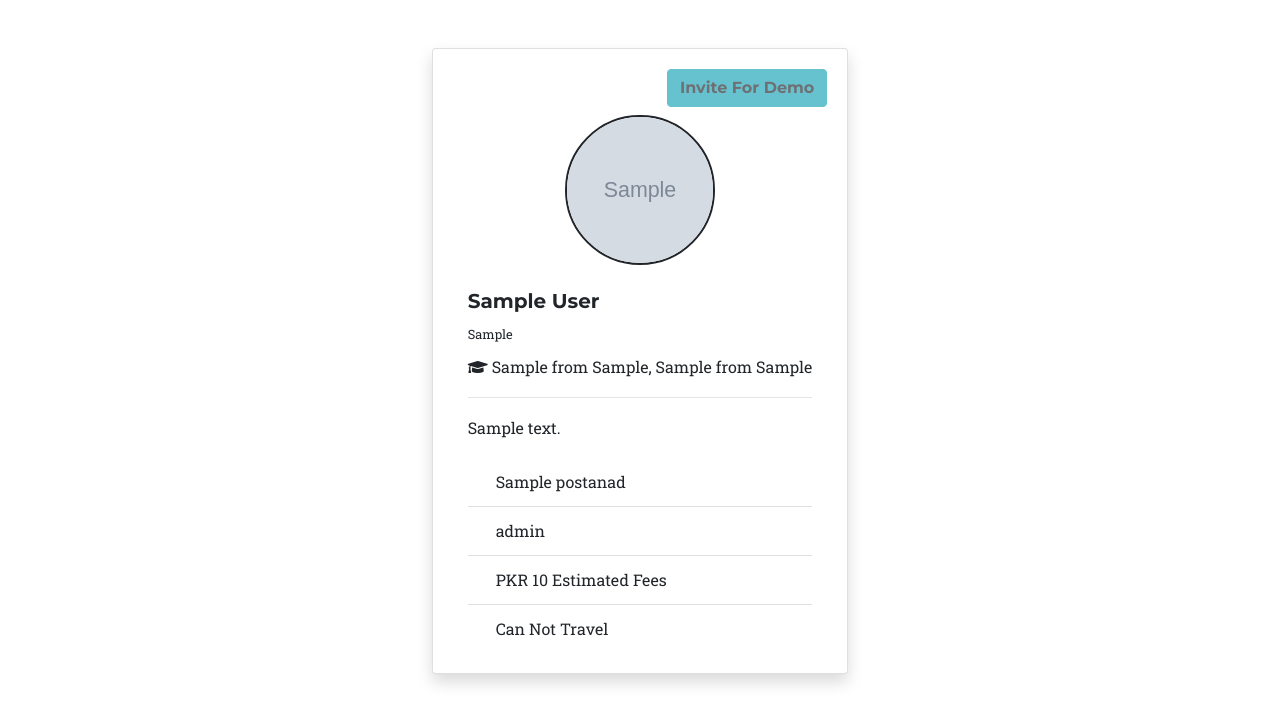
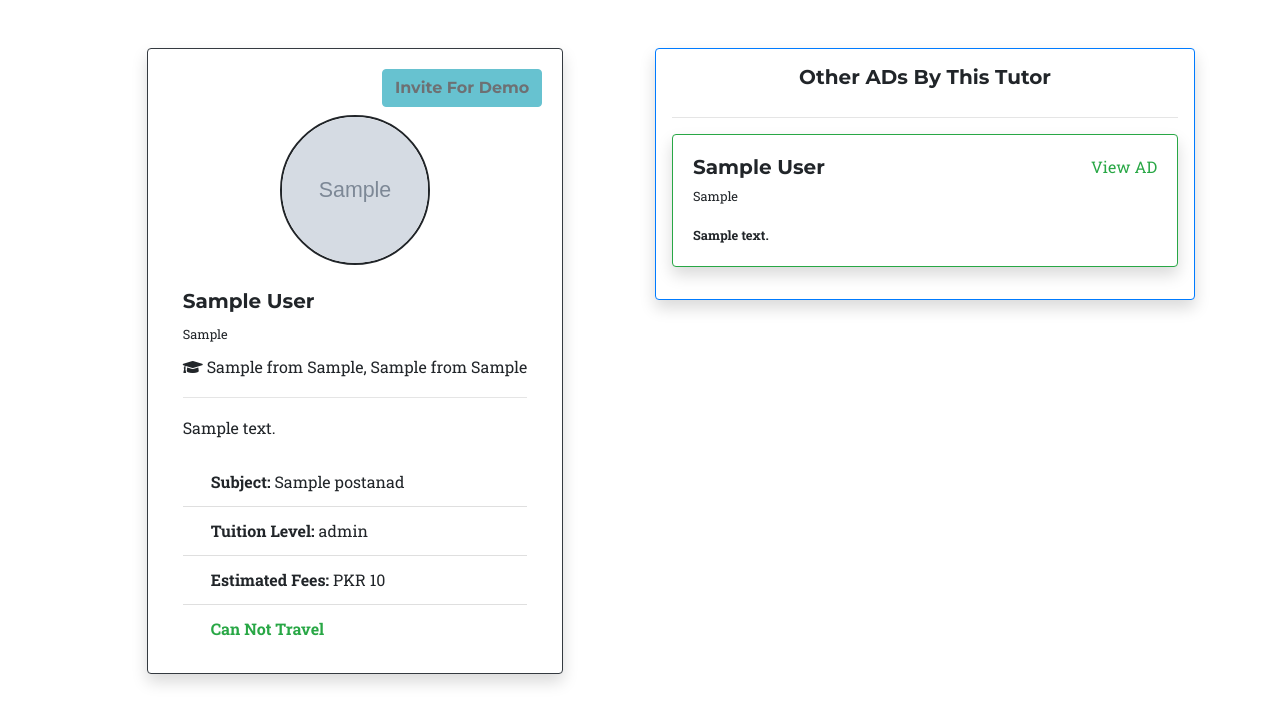
Before and after one commit to UsamaKashif/studentutor, a Django app: page /student/tutors/1 in a window 1280 px wide. Shown: the part 56-780 px from the top of the page. Run offline with Django 3.2, Linux system fonts and the light colour scheme; tables that the repository leaves empty hold one stand-in row (values such as "Sample post"); grey boxes marked "Sample" are stand-in pictures; some libraries are stand-ins or nearby versions; some web fonts are replaced.

Commit message:
updates on FindTutor page

```diff
--- a/main/students/templates/students/specific_tutor.html
+++ b/main/students/templates/students/specific_tutor.html
@@ -6,11 +6,11 @@
 
 
 {% block content %}
-    <div class="container">
+    <div class="container mt-5">
         <div class="row">
-            <div class="col-12">
+            <div class="col-md-6">
                 <div class="d-flex justify-content-center">
-                        <div class="card shadow mt-5 mb-5" style="height: auto; width:auto;">
+                        <div class="card shadow  mb-5 border-dark" style="height: auto; width:auto;">
                                 <div class="card-body">
                                     <div class="row mb-2">
                                         <div class="col-md-12">
@@ -46,13 +46,13 @@
 
                                     <div class="container">
                                         <ul class="list-group list-group-flush">
-                                            <li class="list-group-item"><span class="p-2 border-primary mr-2">{{tutor.subject}}</span></li>
-                                            <li class="list-group-item"><span class="p-2 border-primary mr-2">{{tutor.tuition_level}}</span></li>
-                                            <li class="list-group-item"><span class="p-2 border-primary mr-2">PKR {{tutor.estimated_fees}} Estimated Fees</span></li>
+                                            <li class="list-group-item"><span class="p-2 border-primary mr-2"><b>Subject: </b>{{tutor.subject}}</span></li>
+                                            <li class="list-group-item"><span class="p-2 border-primary mr-2"><b>Tuition Level: </b>{{tutor.tuition_level}}</span></li>
+                                            <li class="list-group-item"><span class="p-2 border-primary mr-2"><b>Estimated Fees: </b>PKR {{tutor.estimated_fees}}</span></li>
                                             {% if tutor.can_travel == "Yes" %}
-                                                <li class="list-group-item"><span class="p-2 border-primary mr-2">Can Travel</span></li>
+                                                <li class="list-group-item"><span class="p-2 border-primary mr-2 text-success"><b>Can Travel</b></span></li>
                                             {% else %}
-                                                <li class="list-group-item"><span class="p-2 border-primary mr-2">Can Not Travel</span></li>
+                                                <li class="list-group-item"><span class="p-2 border-primary mr-2 text-success"><b>Can Not Travel</b></span></li>
                                             {% endif %}
                                         </ul>
                                     </div>
@@ -61,6 +61,35 @@
                             </div>
                 </div>
             </div>
+
+            <div class="col-md-6">
+                <div class="card shadow border-primary p-3 mb-3">
+                    <h5 class="card-title text-center">Other ADs By This Tutor</h5>
+                    <hr>
+                    {% if tutors %}
+                        {% for tutor in tutors %}
+                            <div class="row">
+                                <div class="col-md-12">
+                                    <div class="card card-body mb-3 border-success shadow">
+                                        <div class="d-flex justify-content-between">
+                                            <h5>{{tutor.tutorUser.first_name}} {{tutor.tutorUser.last_name}}</h5>
+                                            <a href='{% url "specific_tutor" tutor.id %}' class="text-success">View AD</a>
+                                        </div>
+                                        <small>{{tutor.tutorUser.tagline}}</small>
+                                        <div class="conatiner mt-3 text-justify">
+                                            <small class="text-justify"><b>{{tutor.tutorUser.about}}</b></small>
+                                        </div>
+                                    </div>
+                                </div>
+                            </div>
+                        {% endfor %}
+                    {% else %}
+                    <div class="d-flex justify-content-center container">
+                            <h1 class="border p-3 mt-5 border-primary text-secondary"> NO OTHER AD BY THIS TUTOR </h1>
+                        </div>
+                    {% endif %}
+                </div>
+            </div>
         </div>
     </div>
 {% endblock %}
--- a/main/students/views.py
+++ b/main/students/views.py
@@ -209,9 +209,11 @@ def SpecificTutor(request, id):
     qual = AboutAndQualifications.objects.get(tutor__username = tutor.tutorUser.username)
     tutor.views += 1
     tutor.save()
+    tutors = PostAnAd_tutor.objects.filter(tutorUser__username = tutor.tutorUser.username).order_by("-id")
     context = {
         "tutor": tutor,
-        "qual": qual
+        "qual": qual,
+        "tutors": tutors
     }
     return render (request, "students/specific_tutor.html", context)
 
```
Also changed, not shown: main/students/templates/students/all_tutors.html (+7 -6 lines).
